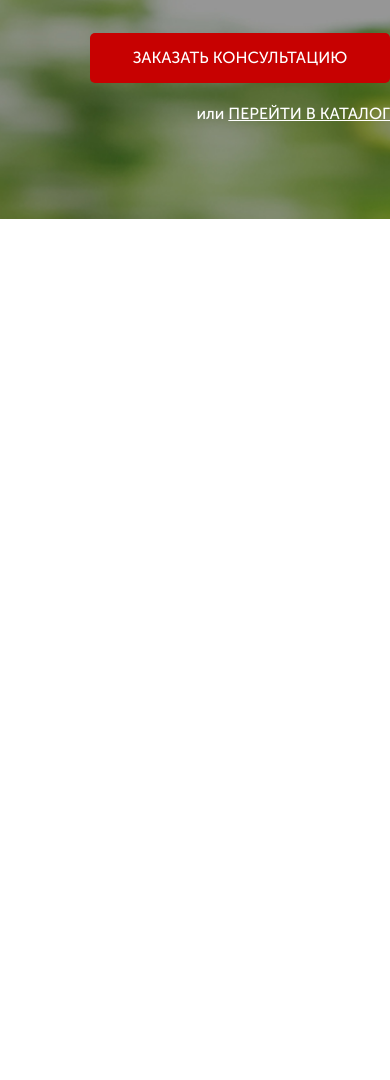
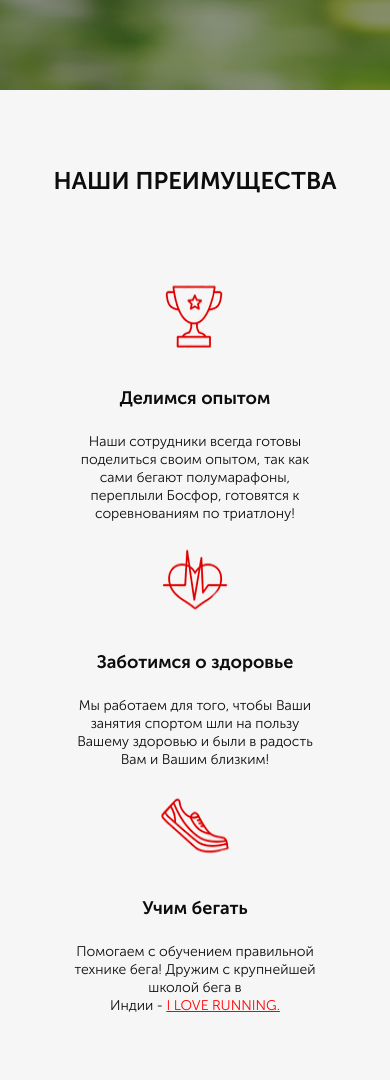
Before and after one commit to PaulCloud1/PULSE, a website: page src/index.html in a window 390 px wide. Shown: the part 586-1666 px from the top of the page. Before the commit the page ends 844 px from the top, so only its background shows below. Drawn offline with Linux system fonts and the light colour scheme.

Commit message:
mobilefirst2section

```diff
--- a/src/index.html
+++ b/src/index.html
@@ -56,5 +56,27 @@
             </div>
         </div>
     </div>
+    <div class="advantages">
+        <div class="container">
+            <h2 class="advantages__title">НАШИ ПРЕИМУЩЕСТВА</h2>
+            <div class="advantages__wrapper">
+                <div class="advantages__item">
+                    <img src="icons/cup.png" alt="cup">
+                    <div class="advantages__item_title">Делимся опытом</div>
+                    <div class="advantages__item_descr">Наши сотрудники всегда готовы поделиться своим опытом, так как сами бегают полумарафоны, переплыли Босфор, готовятся к соревнованиям по триатлону!</div>
+                </div>
+                <div class="advantages__item">
+                    <img src="icons/heart.png" alt="heart">
+                    <div class="advantages__item_title">Заботимся о здоровье</div>
+                    <div class="advantages__item_descr">Мы работаем для того, чтобы Ваши занятия спортом шли на пользу Вашему здоровью и были в радость Вам и Вашим близким!</div>
+                </div>
+                <div class="advantages__item">
+                    <img src="icons/shoe.png" alt="shoe">
+                    <div class="advantages__item_title">Учим бегать</div>
+                    <div class="advantages__item_descr">Помогаем с обучением правильной технике бега! Дружим с крупнейшей школой бега в <br>Индии - <a href="#">I LOVE RUNNING.</a></div>
+                </div>
+            </div>
+        </div>
+    </div>
 </body>
 </html>
--- /dev/null
+++ b/src/sass/base/_media.scss
@@ -0,0 +1,96 @@
+@media (max-width: 1200px)
+{
+
+}
+@media (max-width: 991px)
+{
+    .header {
+        padding: 0 15px 0 15px;
+    }
+
+    .promo {
+        &__wrapper {
+            align-items: center;
+        }
+    }
+
+    .advantages {
+        &__item {
+            max-width: 240px;
+            padding: 0 6px 0 6px;
+        }
+    }
+}
+@media (max-width: 767px)
+{
+    .header {
+        padding: 0 20px 0 20px;
+        &__official {
+            display: none;
+        }
+    }
+    .promo {
+        &__header {
+            font-size: 36px;
+        }
+        &__subheader {
+            font-size: 20px;
+        }
+    }
+    .advantages {
+        &__wrapper {
+            flex-direction: column;
+            justify-content: center;
+            align-items: center;
+        }
+        &__item {
+            margin-top: 20px;
+            max-width: 70%;
+        }
+        &__item_title {
+            font-size: 22px;
+        }
+        &__item_descr {
+            font-size: 16px;
+            line-height: 20px;
+        }
+    }
+}
+@media (max-width: 575px) {
+    .header {
+        padding: 0 10px 0 10px;
+        &__phone {
+            font-weight: 500;
+            font-size: 16px;
+        }
+        &__logo {
+            img {
+                width: 90%;
+            }
+        }
+    }
+    .promo {
+        &__header {
+            font-size: 26px;
+        }
+        &__subheader {
+            font-size: 16px;
+        }
+        &__icons {
+            justify-content: space-evenly;
+            padding: 0 25px 0 25px;
+        }
+    }
+    .advantages {
+        &__title {
+            font-size: 24px;
+        }
+        &__item_title {
+            font-size: 18px;
+        }
+        &__item_descr {
+            font-size: 14px;
+            line-height: 18px;
+        }
+        }
+    }
--- /dev/null
+++ b/src/sass/blocks/_advantages.scss
@@ -0,0 +1,49 @@
+.advantages {
+    background-color: #F6F6F6;
+    padding: 73px 0 65px 0;
+    &__title {
+        text-align: center;
+        color: #0D0D0D;
+        font-weight: 700;
+        font-size: 30px;
+    }
+    &__wrapper {
+        display: flex;
+        justify-content: space-between;
+        margin: 0 auto;
+        margin-top: 60px;
+    }
+    &__item {
+        max-width: 270px;
+        img {
+            display: block;
+            width: 70px;
+            height: 70px;
+            margin: 0 auto;
+            margin-bottom: 35px;
+        }
+    }
+    &__item_title {
+        font-style: normal;
+        font-weight: 700;
+        font-size: 18px;
+        line-height: 29px;
+        text-align: center;
+        color: #0D0D0D;
+    }
+    &__item_descr {
+        margin-top: 20px;
+        font-weight: 300;
+        font-size: 14px;
+        line-height: 18px;
+        text-align: center;
+        color: #0D0D0D;
+        a {
+            font-weight: 300;
+            font-size: 14px;
+            line-height: 18px;
+            color:#FF0000;
+            text-decoration-line: underline;
+        }
+    }
+}
--- a/src/sass/style.scss
+++ b/src/sass/style.scss
@@ -8,6 +8,9 @@
     margin: 0 auto;
 }
 
+
 @import 'blocks/promo';
 @import 'blocks/header';
 @import 'blocks/buttons';
+@import 'blocks/advantages';
+@import 'base/media';
```
Also changed, not shown: src/css/style.min.css, src/icons/cup.png (added), src/icons/heart.png (added), src/icons/shoe.png (added).
